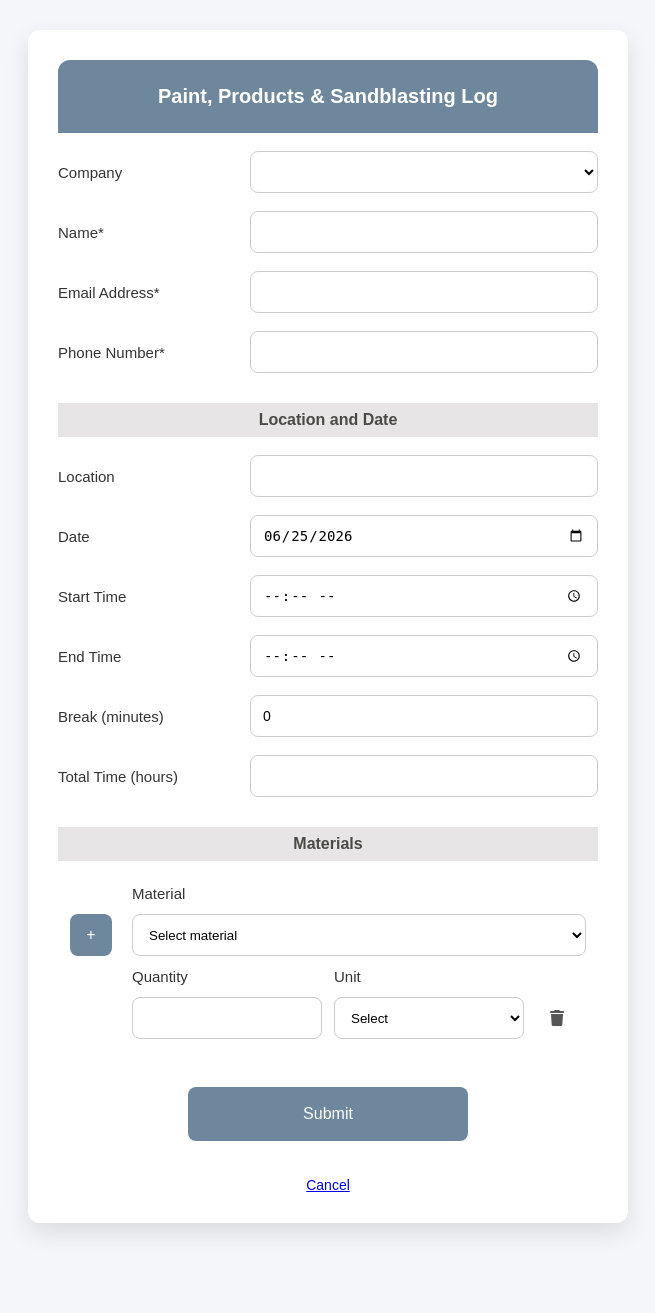
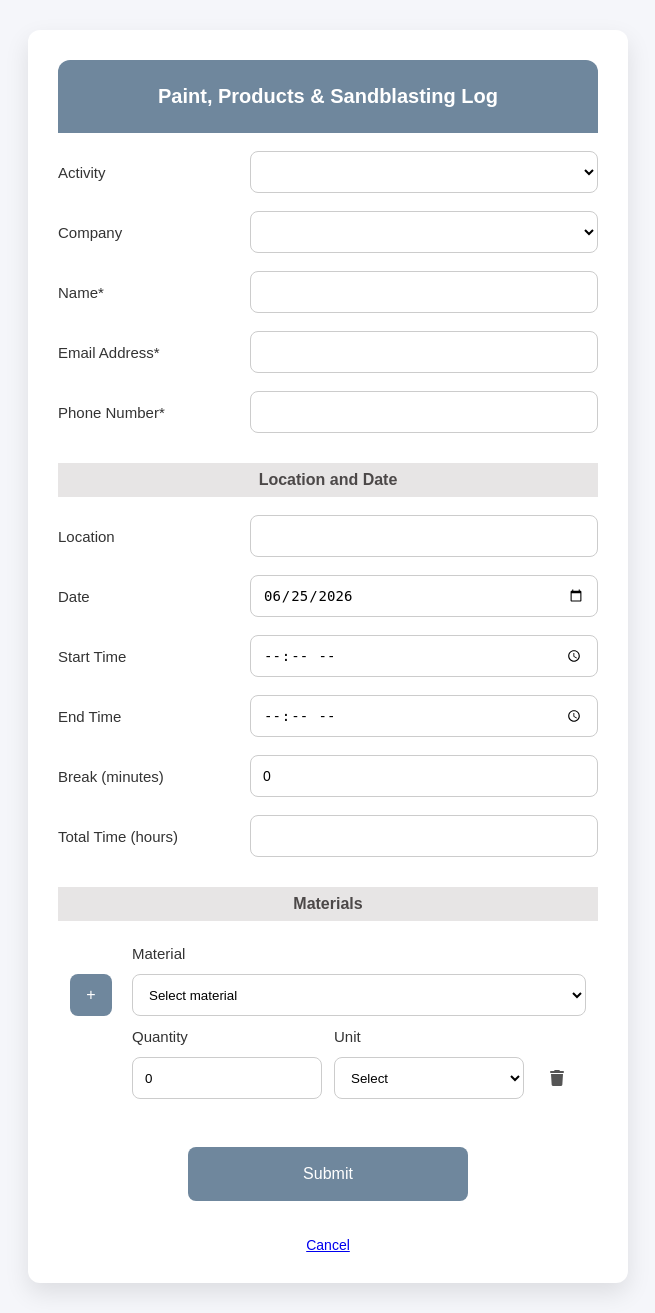
Before and after one commit to MichalLoewenstein/STCH-Environmental-Inspections, a Flask app: page /paint in a window 1280 px wide. Shown: the whole page, without its empty margins (312-967 px from the left). Before the commit the page ends 1233 px from the top, so only its background shows below. Run offline with Flask 3, Linux system fonts and the light colour scheme.

Commit message:
converting to int in form

```diff
--- a/static/JS/PaintForm.js
+++ b/static/JS/PaintForm.js
@@ -145,3 +145,14 @@ function checkOther(selectElement) {
         input.value = "";
     }
 }
+
+
+
+
+document.getElementById("form").addEventListener("submit", function() {
+    document.querySelectorAll('input[name="quantity[]"]').forEach(function(input) {
+        if (input.value === "" || input.value === null) {
+            input.value = 0;
+        }
+    });
+});
--- a/templates/forms/PaintForm.html
+++ b/templates/forms/PaintForm.html
@@ -36,6 +36,16 @@
     {% endif %}
 
     <div class="form-title">Paint, Products & Sandblasting Log</div>
+
+   <!-- NORMAL FIELDS -->
+    <div class="input-row">
+        <label>Activity</label>
+        <select name="activity" required>
+            <option value="" disabled selected hidden></option>
+            <option value="Paint">Paint</option>
+            <option value="Sandblasting">Sandblasting</option>
+        </select>
+    </div>
 
     <!-- NORMAL FIELDS -->
     <div class="input-row">
@@ -123,7 +133,7 @@
             <!-- QUANTITY -->
             <div class="field quantity">
                 <label>Quantity</label>
-                <input type="number" min="0" step="0.01" name="quantity[]" required>
+                <input type="number" min="0" step="0.01" name="quantity[]" value = "0" required>
             </div>
 
             <!-- UNIT -->
--- a/templates/forms/PortableEngine.html
+++ b/templates/forms/PortableEngine.html
@@ -159,9 +159,10 @@ html { visibility: hidden; }
             <option value="36.4">36.4</option>
             <option value="44.0">44.0</option>
             <option value="48.8">48.8</option>
+            <option value="49.0">49.0</option>
             <option value="74.0">74.0</option>
             <option value="145.0">145.0</option>
-            <option value="49 or 74">49 or 74</option>
+            <option value="74.0">74.0</option>
         </select>
     </div>
 
```
Also changed, not shown: src/export.py (+13 -2 lines).
